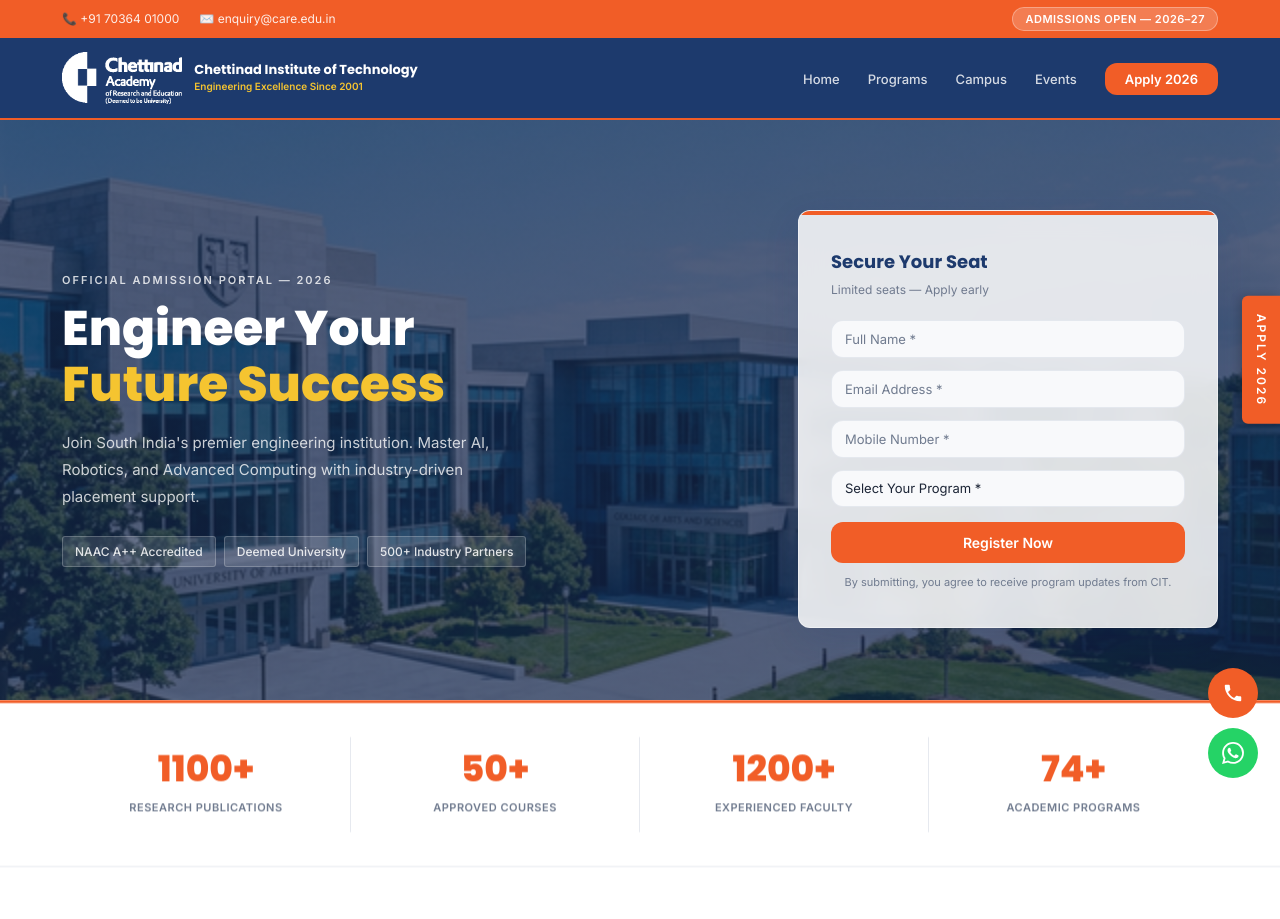
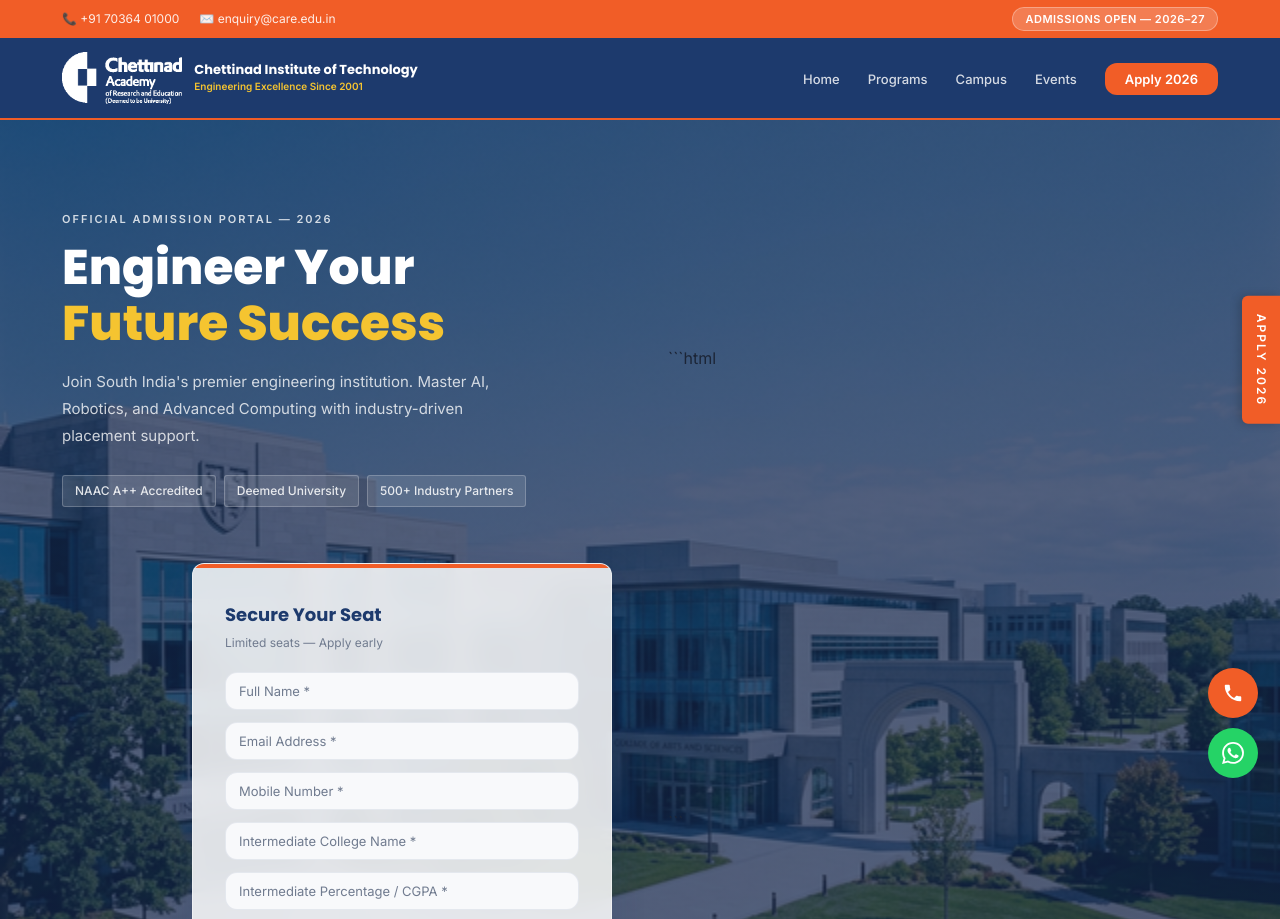
Before and after one commit to surendra-crax/chettinad-university, a website: page index.html in a window 1280 px wide. Shown: the top 919 px of the page. Drawn offline with nearby package versions, Linux system fonts and the light colour scheme.

Commit message:
Update index.html

````diff
--- a/index.html
+++ b/index.html
@@ -102,20 +102,63 @@
                     <span>500+ Industry Partners</span>
                 </div>
             </div>
+            ```html
 <div class="hero-form-wrap" id="apply">
     <div class="form-card">
         <h2 class="form-title">Secure Your Seat</h2>
         <p class="form-subtitle">Limited seats — Apply early</p>
+
         <form id="hero-form" novalidate>
             <div class="field">
-                            <input type="text" id="fname" name="name" placeholder="Full Name *" required>
+                <input
+                    type="text"
+                    id="fname"
+                    name="name"
+                    placeholder="Full Name *"
+                    required
+                >
             </div>
+
             <div class="field">
-                            <input type="email" id="femail" name="email" placeholder="Email Address *" required>
+                <input
+                    type="email"
+                    id="femail"
+                    name="email"
+                    placeholder="Email Address *"
+                    required
+                >
             </div>
+
             <div class="field">
-                            <input type="tel" id="fphone" name="phone" placeholder="Mobile Number *" required>
+                <input
+                    type="tel"
+                    id="fphone"
+                    name="phone"
+                    placeholder="Mobile Number *"
+                    required
+                >
             </div>
+
+            <div class="field">
+                <input
+                    type="text"
+                    id="fintercollege"
+                    name="intermediateCollege"
+                    placeholder="Intermediate College Name *"
+                    required
+                >
+            </div>
+
+            <div class="field">
+                <input
+                    type="text"
+                    id="finterpercentage"
+                    name="intermediatePercentage"
+                    placeholder="Intermediate Percentage / CGPA *"
+                    required
+                >
+            </div>
+
             <div class="field">
                 <select id="fprogram" name="program" required>
                     <option value="">Select Your Program *</option>
@@ -130,11 +173,19 @@
                     <option>Bachelor of Computer Applications (BCA)</option>
                 </select>
             </div>
-                        <button type="submit" class="submit-btn">Register Now</button>
+
+            <button type="submit" class="submit-btn">
+                Register Now
+            </button>
         </form>
-                    <p class="form-disclaimer">By submitting, you agree to receive program updates from CIT.</p>
+
+        <p class="form-disclaimer">
+            By submitting, you agree to receive program updates from CIT.
+        </p>
     </div>
 </div>
+```
+
         </div>
     </section>
 
````
Lines whose indentation alone changed are shown as unchanged.
